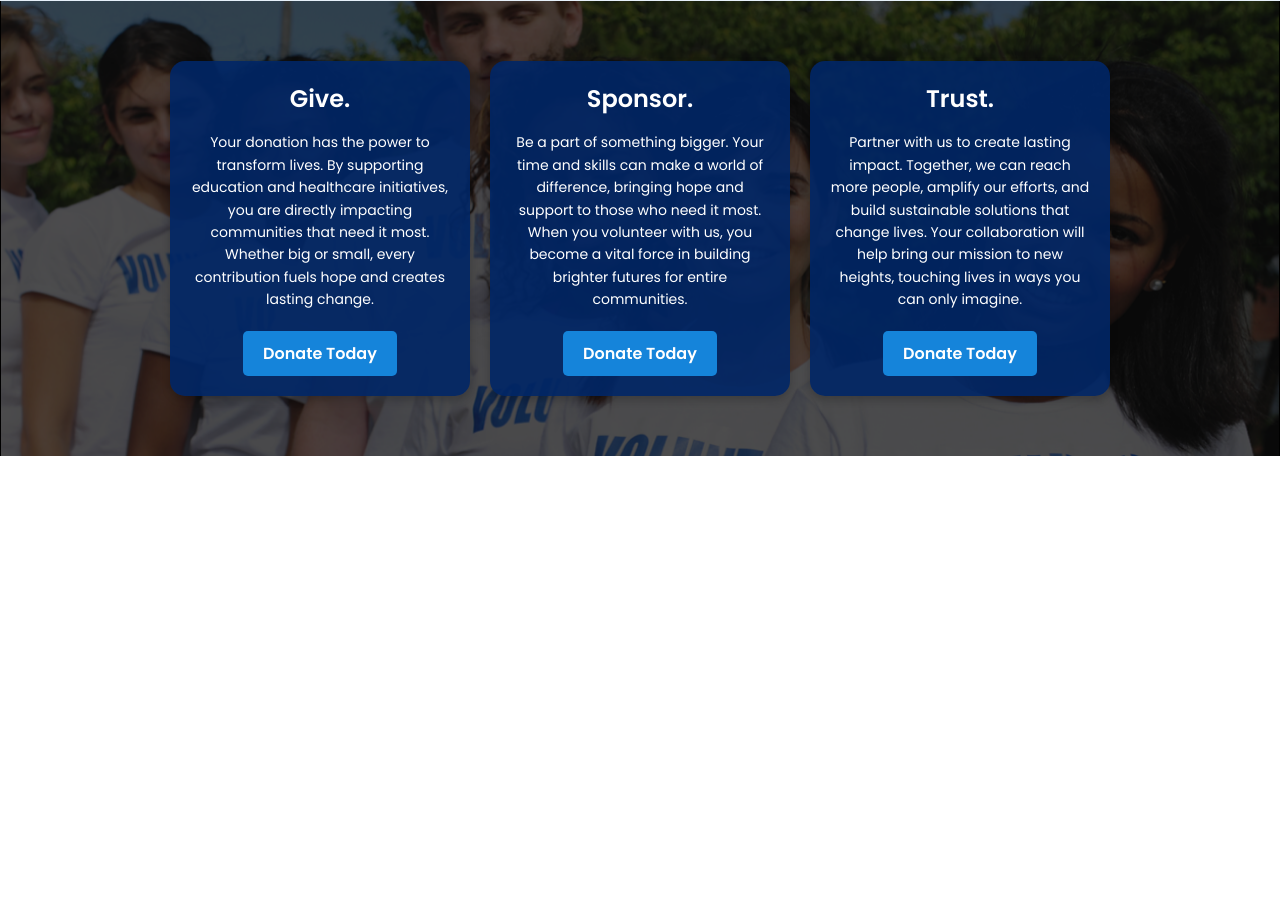
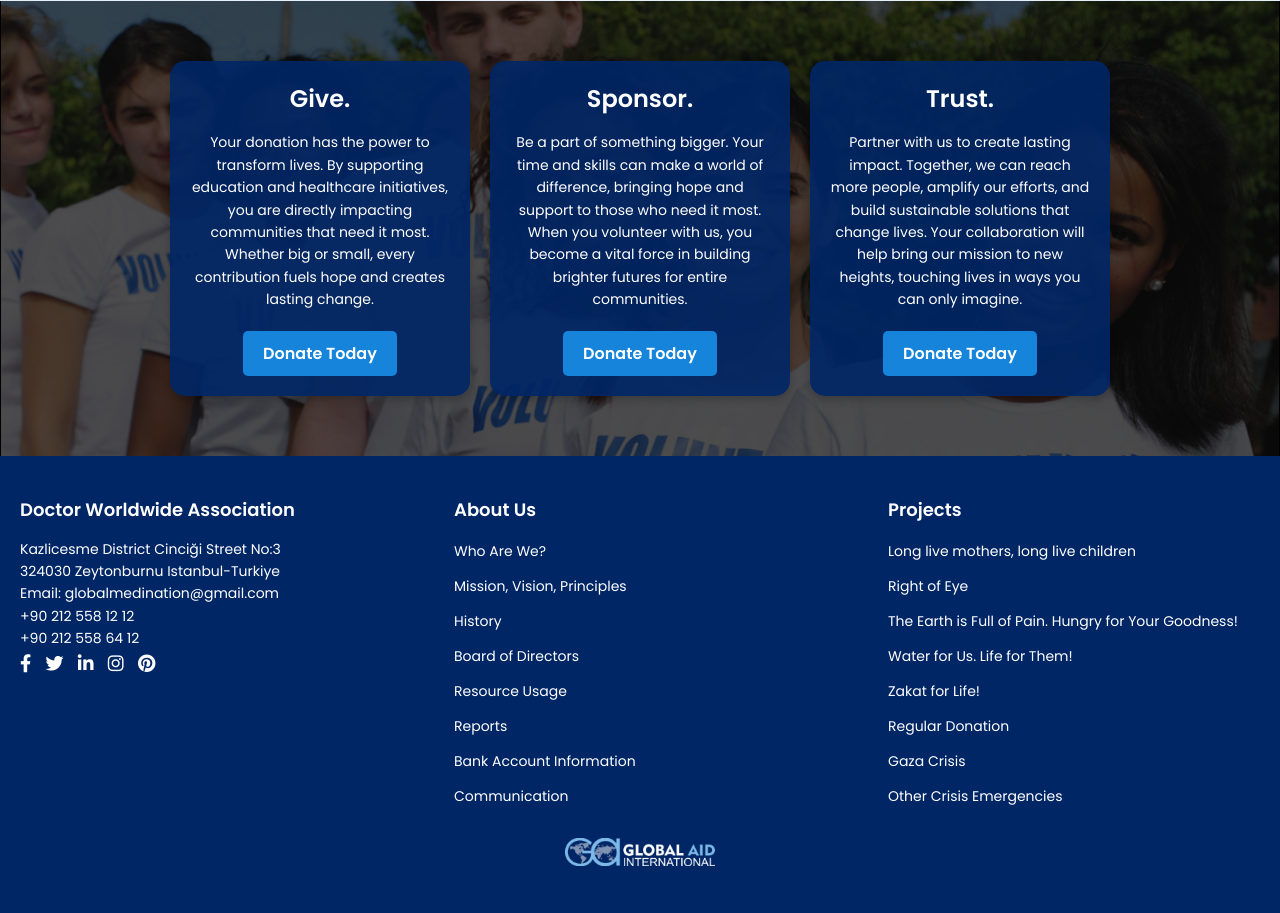
Before and after one commit to Ahmed12590/Global-Aid-International, a plain HTML site: page index.html in a window 1280 px wide. Shown: the part 2850-3763 px from the top of the page. Before the commit the page ends 3306 px from the top, so only its background shows below. Drawn offline with Linux system fonts and the light colour scheme.

Commit message:
footer home page

```diff
--- a/index.html
+++ b/index.html
@@ -7,6 +7,7 @@
     <title>Home</title>
     <link rel="stylesheet" href="style.css">
     <link href="https://fonts.googleapis.com/css2?family=Poppins:wght@400;600&display=swap" rel="stylesheet">
+    <link href="https://cdnjs.cloudflare.com/ajax/libs/font-awesome/5.15.4/css/all.min.css" rel="stylesheet">
 
 </head>
 
@@ -143,6 +144,58 @@
 </section>
 
 
+<footer class="footer">
+  <div class="footer-container">
+    <!-- Section 1: Contact -->
+    <div class="footer-column">
+      <h3>Doctor Worldwide Association</h3>
+      <p>Kazlicesme District Cinciği Street No:3<br>324030 Zeytonburnu Istanbul-Turkiye</p>
+      <p>Email: globalmedination@gmail.com</p>
+      <p>+90 212 558 12 12<br>+90 212 558 64 12</p>
+      <div class="social-icons">
+        <a href="#"><i class="fab fa-facebook-f"></i></a>
+        <a href="#"><i class="fab fa-twitter"></i></a>
+        <a href="#"><i class="fab fa-linkedin-in"></i></a>
+        <a href="#"><i class="fab fa-instagram"></i></a>
+        <a href="#"><i class="fab fa-pinterest"></i></a>
+      </div>
+    </div>
+    <!-- Section 2: About Us -->
+    <div class="footer-column">
+      <h3>About Us</h3>
+      <ul>
+        <li><a href="#">Who Are We?</a></li>
+        <li><a href="#">Mission, Vision, Principles</a></li>
+        <li><a href="#">History</a></li>
+        <li><a href="#">Board of Directors</a></li>
+        <li><a href="#">Resource Usage</a></li>
+        <li><a href="#">Reports</a></li>
+        <li><a href="#">Bank Account Information</a></li>
+        <li><a href="#">Communication</a></li>
+      </ul>
+    </div>
+    <!-- Section 3: Projects -->
+    <div class="footer-column">
+      <h3>Projects</h3>
+      <ul>
+        <li><a href="#">Long live mothers, long live children</a></li>
+        <li><a href="#">Right of Eye</a></li>
+        <li><a href="#">The Earth is Full of Pain. Hungry for Your Goodness!</a></li>
+        <li><a href="#">Water for Us. Life for Them!</a></li>
+        <li><a href="#">Zakat for Life!</a></li>
+        <li><a href="#">Regular Donation</a></li>
+        <li><a href="#">Gaza Crisis</a></li>
+        <li><a href="#">Other Crisis Emergencies</a></li>
+      </ul>
+    </div>
+  </div>
+  <div class="footer-bottom">
+    <img src="images/Logo.png" alt="Global Aid International Logo">
+  </div>
+</footer>
+
+
+
 
 </body>
 
--- a/style.css
+++ b/style.css
@@ -580,6 +580,116 @@ nav a {
 /* donate page css end  */
 
 /* Footer css  */
+/* Footer Styles */
+.footer {
+  background-color: #002666; /* Footer background color */
+  color: #fff;
+  padding: 40px 20px;
+  font-family: Arial, sans-serif;
+}
+
+.footer-container {
+  display: flex;
+  justify-content: space-between;
+  flex-wrap: wrap;
+  gap: 20px;
+}
+
+.footer-column {
+  width: 30%;
+  min-width: 250px;
+}
+
+.footer-column h3 {
+  font-size: 18px;
+  margin-bottom: 15px;
+  color: #fff;
+}
+
+.footer-column p {
+  font-size: 14px;
+  line-height: 1.6;
+}
+
+.footer-column ul {
+  list-style: none;
+  padding: 0;
+  margin: 0;
+}
+
+.footer-column ul li {
+  margin-bottom: 10px;
+}
+
+.footer-column ul li a {
+  text-decoration: none;
+  color: #fff;
+  font-size: 14px;
+}
+
+.footer-column ul li a:hover {
+  text-decoration: underline;
+}
+
+/* Social Icons */
+.social-icons a {
+  text-decoration: none;
+  color: #fff;
+  margin-right: 10px;
+  font-size: 18px;
+  transition: color 0.3s ease;
+}
+
+.social-icons a:hover {
+  color: #00aaff;
+}
+
+/* Footer Bottom */
+.footer-bottom {
+  text-align: center;
+  margin-top: 20px;
+}
+
+.footer-bottom img {
+  width: 150px; /* Adjust logo size */
+}
+
+
+
+
+
+
+
+
+
+
+
+
+
+
+
+
+
+
+
+
+
+
+
+
+
+
+
+
+
+
+
+
+
+
+
+
+
 
 /* media querry home page css  */
 
```
